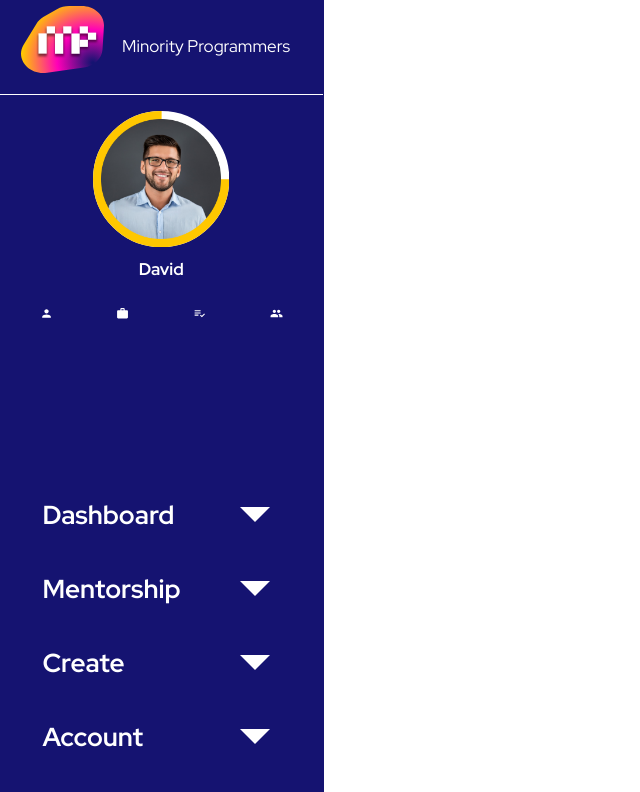
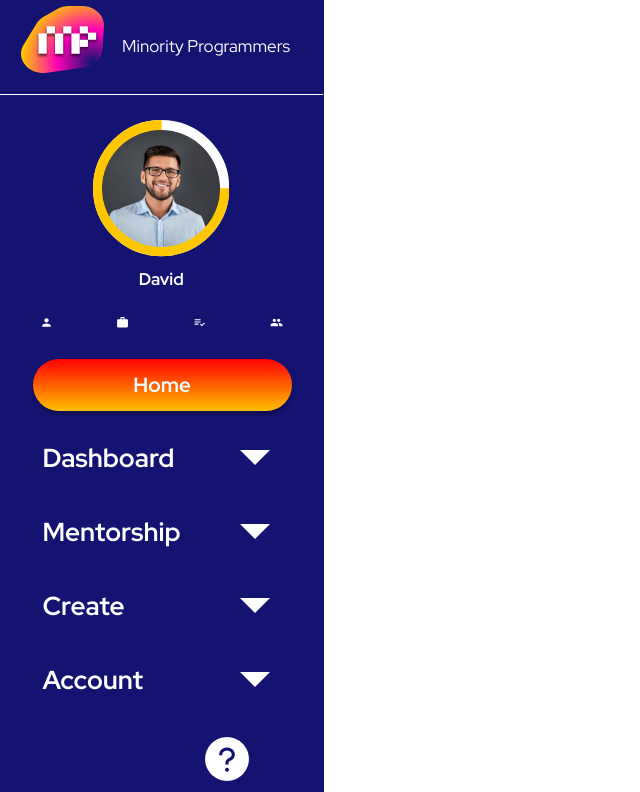
Before and after one commit to Husankhuja/mp-sidebar, a Next.js app: page / in a window 1280 px wide. Shown: the top 792 px of the page, without its empty margins (0-640 px from the left). Built offline with nearby package versions, Linux system fonts and the light colour scheme.

Commit message:
added button, will add functionality to button later

```diff
--- /dev/null
+++ b/components/Button/button.module.css
@@ -0,0 +1,22 @@
+.button {
+    display: flex;
+    flex-direction: row;
+    justify-content: center;
+    align-items: center;
+    width: 20.23vw;
+    height: 4.037vw;
+    margin: 0 auto;
+    background: linear-gradient(180deg, #FF0001 0%, #FFBF00 100%);
+    box-shadow: 0px 4px 4px rgba(0, 0, 0, 0.25);
+    border-radius: 30px;
+}
+.button p {
+
+font-family: 'Red Hat Display';
+font-style: normal;
+font-weight: 700;
+font-size: 1.60vw;
+line-height: 2.13vw;
+
+color: #FFFFFF;
+}
--- /dev/null
+++ b/components/Button/index.jsx
@@ -0,0 +1,14 @@
+import React from 'react';
+import Styles from './button.module.css';
+
+
+const Button = () => {
+
+    return (
+        <div className={Styles.button}>
+            <p>Home</p>
+        </div>
+    );
+}
+
+export default Button;
--- a/components/Profile/profile.module.css
+++ b/components/Profile/profile.module.css
@@ -6,9 +6,8 @@
     flex-direction: column;
     align-items: center;
     position: relative;
-    top: 0.04vw;
     width: 25.20vw;
-    height: 29.15vw;
+    /* height: 29.15vw; */
 }
 .username {
     color: white;
@@ -23,16 +22,16 @@
 .profileBorder {
     height: 10.65vw;
     width: 10.65vw;
-    margin: 1.20vw;
+    margin: 2vw 0 1.20vw 0;
 }
 .profilePic {
-    width: 9.36vw;
-    height: 9.36vw;
+    width: 9.20vw;
+    height: 9.20vw;
 }
 .profileIcons {
     width: 19.02vw;
     height: 1.11vw;
-    margin: 2.22vw;
+    margin: 2.22vw 0;
     display: flex;
     justify-content: space-between;
 }
--- a/components/SideBar/index.jsx
+++ b/components/SideBar/index.jsx
@@ -1,5 +1,6 @@
 import SideBarHeader from '../SideBarHeader/index';
 import Profile from '../Profile/index';
+import Button from '../Button/index';
 import Dropdown from '../Dropdown/index';
 import ListOfLinks from '../../public/Links/ListOfLinks';
 
@@ -21,6 +22,7 @@ export default function Index() {
     <div className={Styles.sidebar}>
       <SideBarHeader />
       <Profile />
+      <Button />
       {linksArrTop.map((linksArrSub, index) => {
         return <Dropdown key={linksArrSub[0]} links={[...linksArrSub]} />
       })}
--- a/components/SideBarHeader/sidebarheader.module.css
+++ b/components/SideBarHeader/sidebarheader.module.css
@@ -12,7 +12,7 @@
 }
 .title {
     position: absolute;
-    left: 9.54%;
+    left: 9.54vw;
     top: 2.71vw;
 
     font-family: Red Hat Display;
```
Also changed, not shown: components/Profile/profilePic.svg (deleted).
